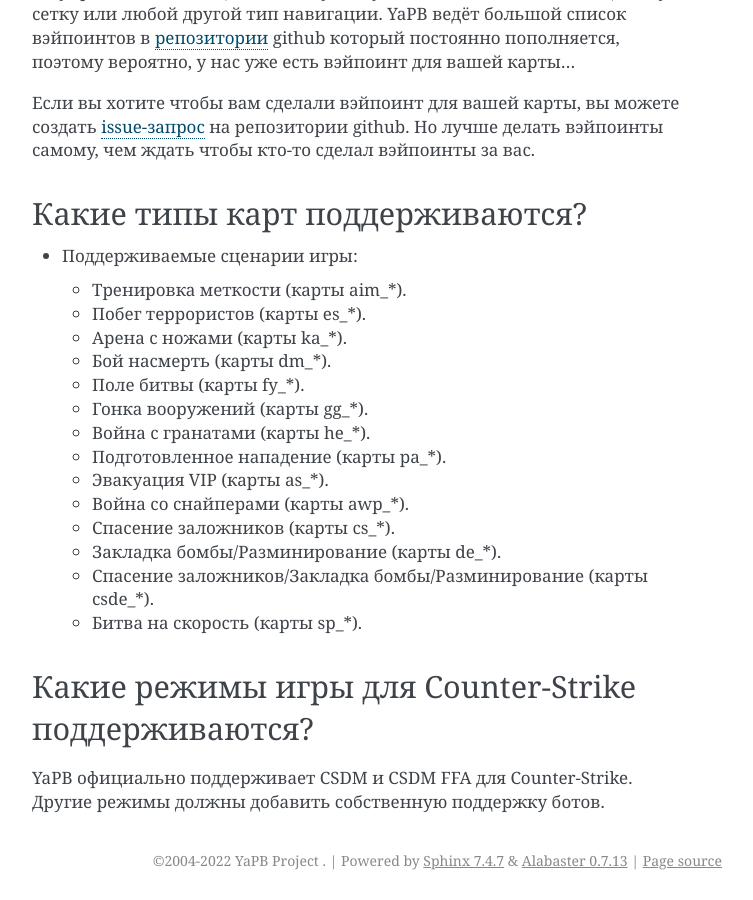
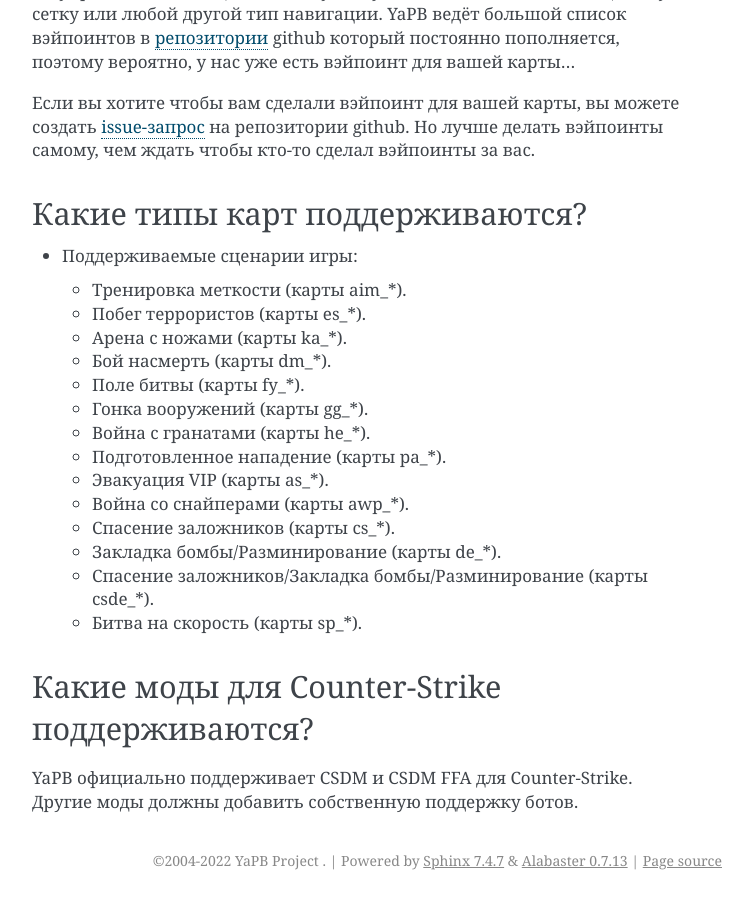
Before and after one commit to yapb/docs, a Sphinx documentation site: the page built from docs/introduction.rst, in a window 1280 px wide and 900 px high, scrolled down 1589 px. Shown: the whole window, without its empty margins (388-1141 px from the left). Built offline with Sphinx 7.4.7, drawn with Linux system fonts in a browser that asks for light colours; some of the changed text lies outside the part shown.

Commit message:
fix: wording

```diff
--- a/docs/introduction.rst
+++ b/docs/introduction.rst
@@ -59,6 +59,6 @@ YaPB поддерживает запуск на локальном сервер
   + Спасение заложников/Закладка бомбы/Разминирование (карты csde_*).
   + Битва на скорость (карты sp_*).
 
-Какие режимы игры для Counter-Strike поддерживаются?
+Какие моды для Counter-Strike поддерживаются?
 ------------------
-YaPB официально поддерживает CSDM и CSDM FFA для Counter-Strike. Другие режимы должны добавить собственную поддержку ботов.
+YaPB официально поддерживает CSDM и CSDM FFA для Counter-Strike. Другие моды должны добавить собственную поддержку ботов.
```
